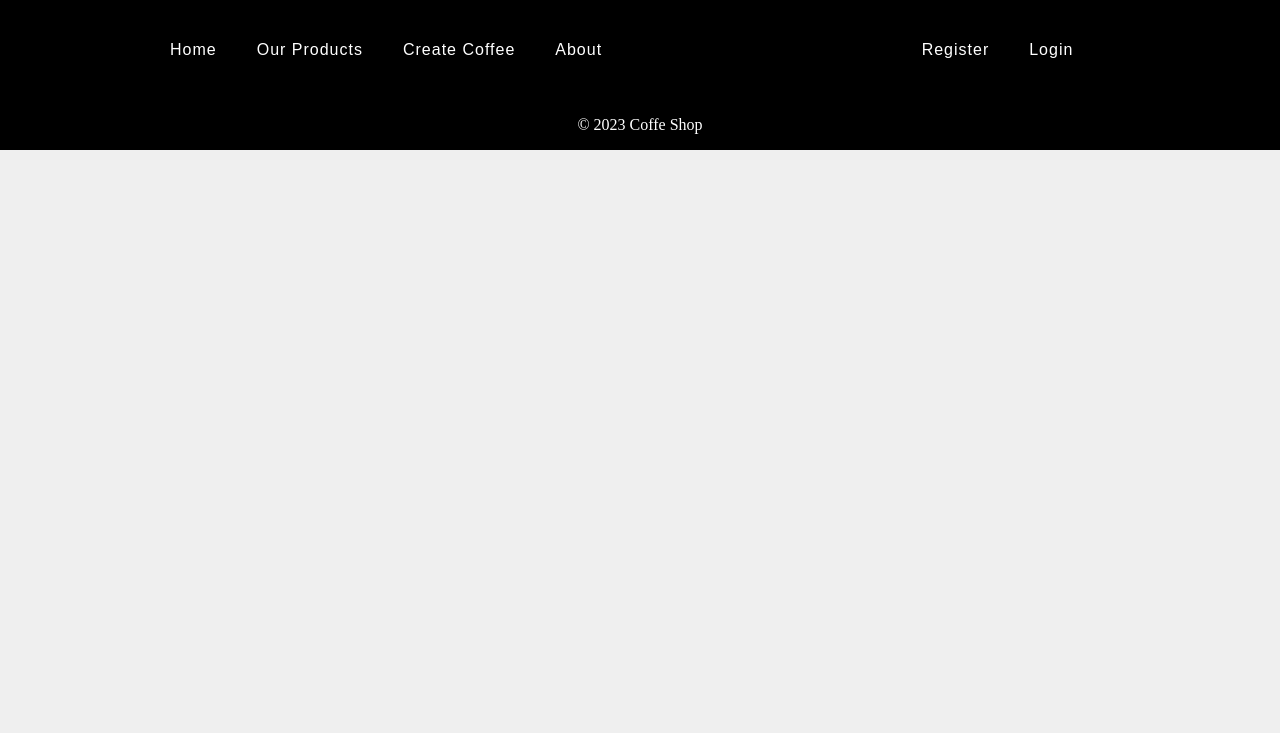
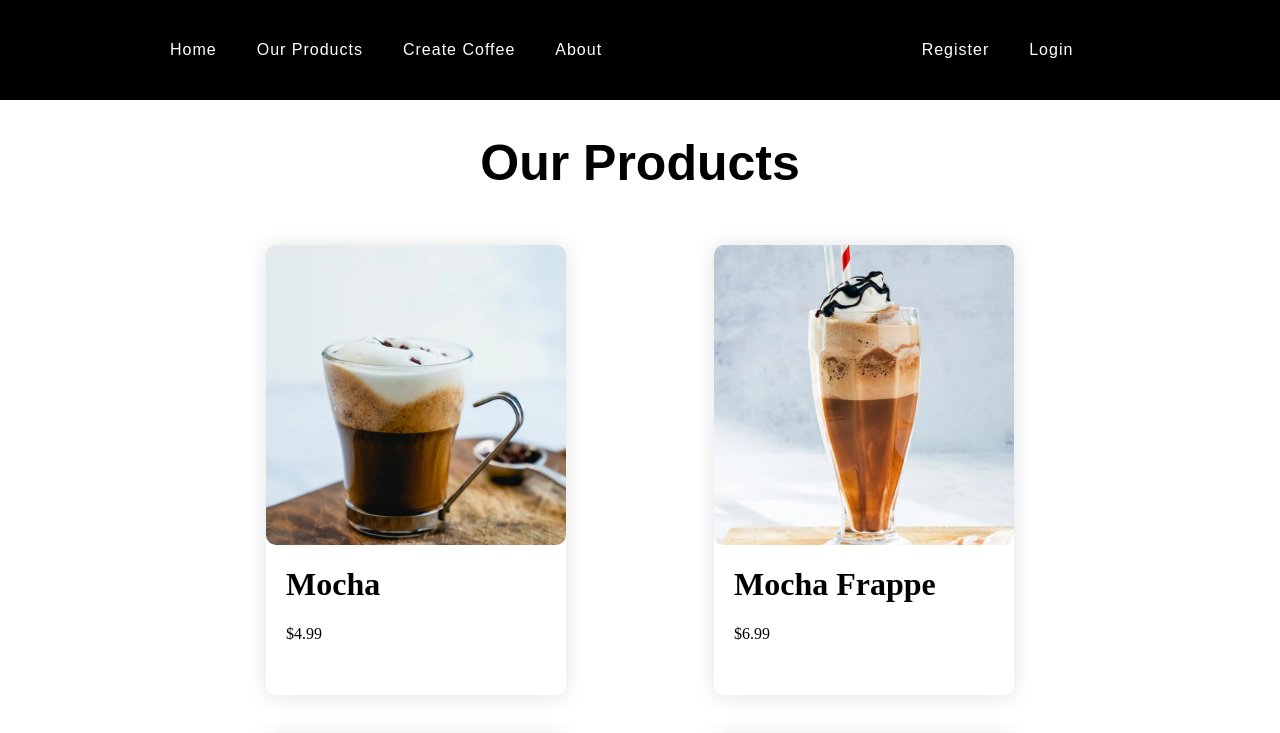
Before and after one commit to MarioAngelov2/Coffee-App, a React (Create React App) app in the folder app/: page /catalog in a window 1280 px wide. Shown: the top 733 px of the page. Built offline with nearby package versions, Linux system fonts and the light colour scheme; grey boxes are pictures that could not be loaded.

Commit message:
Add css to catalog page & catalog items

```diff
--- a/app/src/App.js
+++ b/app/src/App.js
@@ -5,6 +5,7 @@ import { Route, Routes } from "react-router-dom";
 import Navbar from "./components/Navbar";
 import Footer from "./components/Footer";
 import Home from "./pages/Home";
+import Catalog from "./pages/Catalog";
 
 function App() {
   return (
@@ -12,6 +13,7 @@ function App() {
       <Navbar />
       <Routes>
         <Route path="/" exact element={<Home />} />
+        <Route path="/catalog" exact element={<Catalog />} />
       </Routes>
       <Footer />
     </div>
--- /dev/null
+++ b/app/src/components/CatalogItem.jsx
@@ -0,0 +1,13 @@
+import React from "react";
+
+function CatalogItem({ image, name, price }) {
+  return (
+    <div className="catalogItem">
+      <div style={{ backgroundImage: `url(${image})` }}></div>
+      <h1> {name} </h1>
+      <p> ${price} </p>
+    </div>
+  );
+}
+
+export default CatalogItem;
--- /dev/null
+++ b/app/src/pages/Catalog.jsx
@@ -0,0 +1,25 @@
+import React from "react";
+
+import { catalogList } from "../helpers/catalogList";
+import CatalogItem from "../components/CatalogItem";
+import '../styles/Catalog.css';
+
+function Catalog() {
+  return <div className="menu">
+    <h1 className="catalogTitle">Our Products</h1>
+    <div className="catalogList">
+      {catalogList.map((catalogItem, key) => {
+        return (
+          <CatalogItem
+            key={key}
+            image={catalogItem.image}
+            name={catalogItem.name}
+            price={catalogItem.price}
+          />
+        )
+      })}
+    </div>
+  </div>;
+}
+
+export default Catalog;
--- /dev/null
+++ b/app/src/styles/Catalog.css
@@ -0,0 +1,53 @@
+/* Overal page */
+
+.menu {
+  width: 100%;
+  height: auto;
+  display: flex;
+  flex-direction: column;
+  justify-content: center;
+  align-items: center;
+  background-color: white;
+}
+
+.menu .catalogTitle {
+  font-size: 50px;
+  font-family: sans-serif;
+}
+
+.catalogList {
+  width: 70vw;
+  height: auto;
+  display: grid;
+  grid-template-columns: 1fr 1fr;
+  place-items: center;
+}
+
+/* Catalog items */
+
+.catalogItem {
+  width: 300px;
+  height: 450px;
+  margin: 20px;
+  border-radius: 10px;
+  box-shadow: 0px 1px 20px rgb(225, 225, 225);
+}
+
+.catalogItem div {
+  width: 100%;
+  height: 300px;
+  background-position: center;
+  background-repeat: no-repeat;
+  background-size: cover;
+  border-radius: 10px;
+}
+
+.catalogItem:hover {
+  cursor: pointer;
+  transition: 0.1s ease-in;
+  box-shadow: 0px 1px 20px rgb(163, 163, 163);
+}
+
+.catalogItem h1, p {
+  margin-left: 20px;
+}
```
